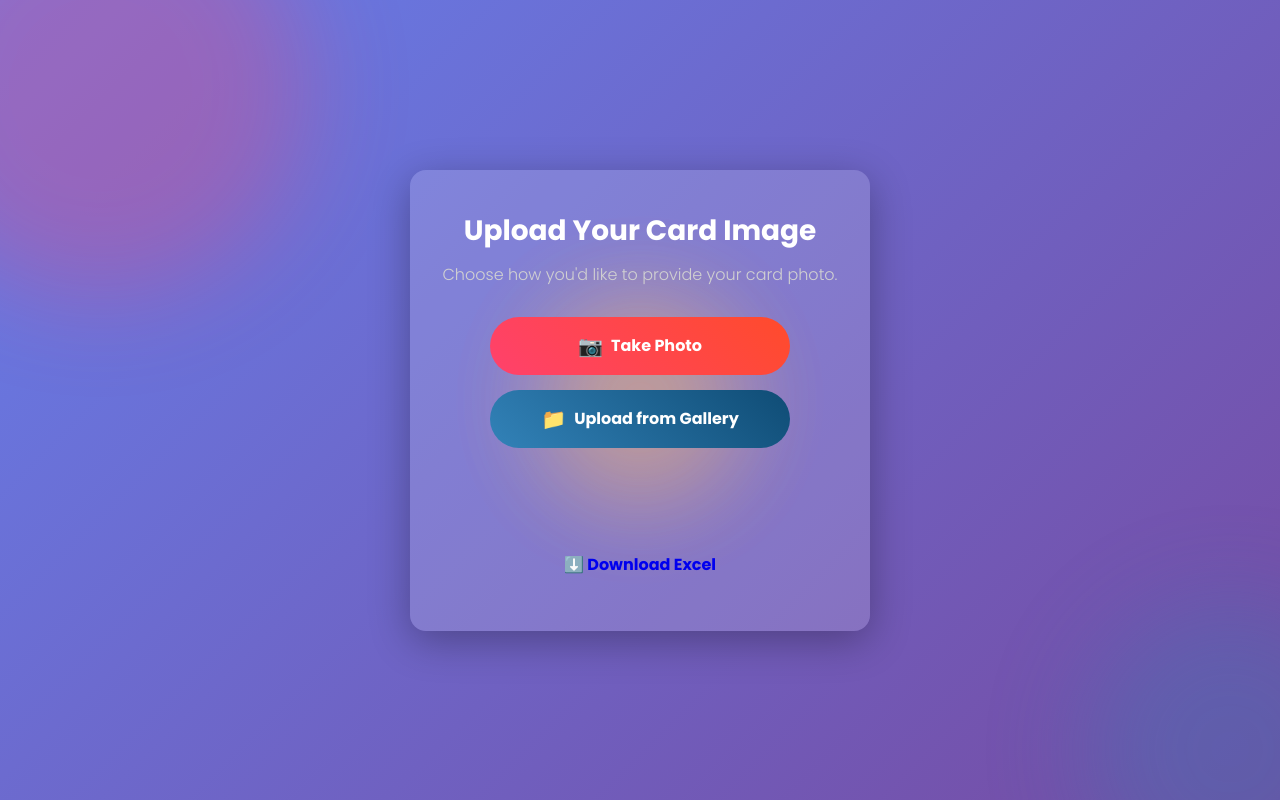
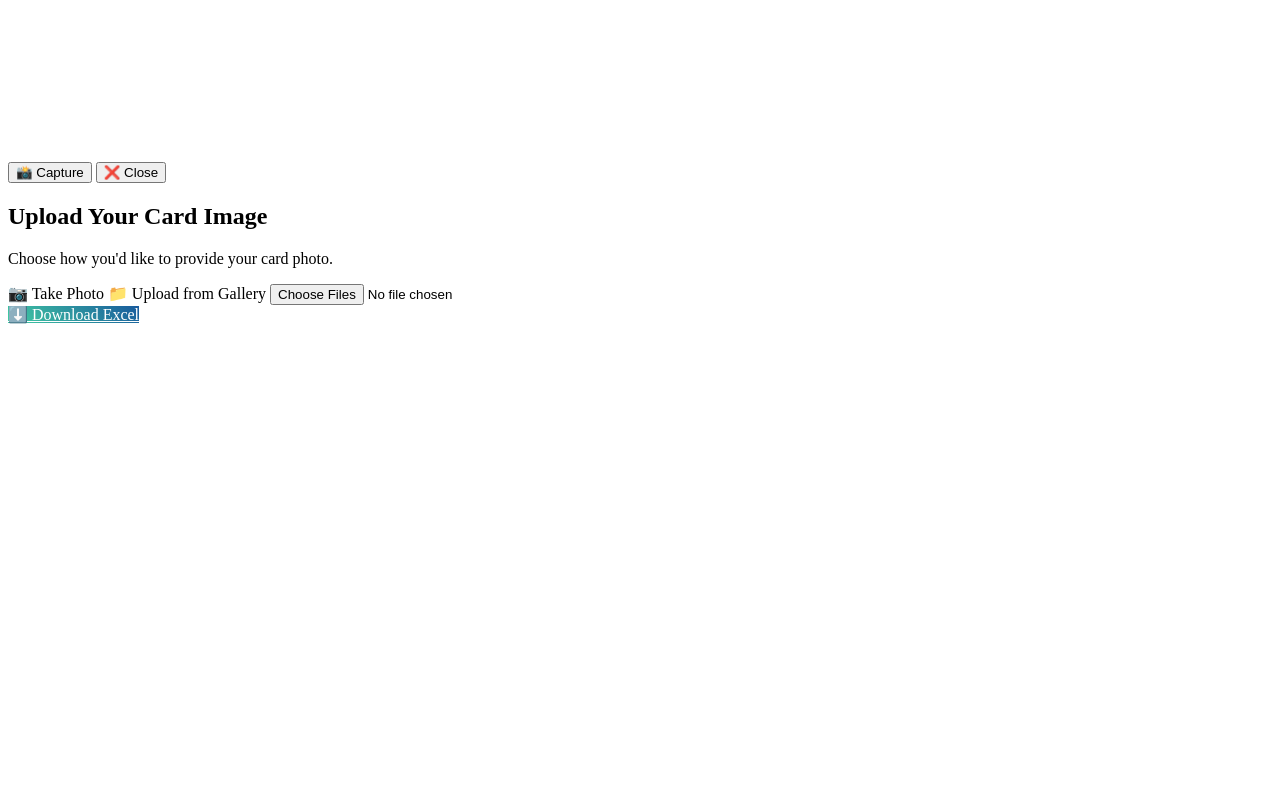
Before and after one commit to AmmarRiaz123/threeft, a Flask app: page / in a window 1280 px wide. Run offline with Flask 3, Linux system fonts and the light colour scheme.

Commit message:
Update styling.css

```diff
--- a/static/styling.css
+++ b/static/styling.css
@@ -1,318 +1,22 @@
-/* styling.css */
-* {
-  margin: 0;
-  padding: 0;
-  box-sizing: border-box;
-}
+/* ...existing styles remain unchanged... */
 
-body {
-  min-height: 100vh;
-  background: linear-gradient(135deg, #667eea, #764ba2);
-  overflow: auto;
-  font-family: 'Poppins', sans-serif;
-  display: flex;
-  justify-content: center;
-  align-items: center;
-  animation: fadeInBody 1.5s ease forwards;
-}
-
-.background-shapes {
-  position: absolute;
-  top: 0;
-  left: 0;
-  width: 100%;
-  height: 100%;
-  overflow: hidden;
-  z-index: 0;
-}
-
-.shape {
-  position: absolute;
-  border-radius: 50%;
-  opacity: 0.3;
-  animation: float 20s infinite ease-in-out alternate;
-  filter: blur(50px);
-}
-
-.shape1 {
-  width: 400px;
-  height: 400px;
-  background: #ff416c;
-  top: -100px;
-  left: -100px;
-}
-
-.shape2 {
-  width: 300px;
-  height: 300px;
-  background: #3282b8;
-  bottom: -100px;
-  right: -100px;
-  animation-delay: 5s;
-}
-
-.shape3 {
-  width: 200px;
-  height: 200px;
-  background: #ffb347;
-  top: 50%;
-  left: 50%;
-  transform: translate(-50%, -50%);
-  animation-delay: 10s;
-}
-
-@keyframes float {
-  0% { transform: translateY(0) scale(1); }
-  100% { transform: translateY(-50px) scale(1.2); }
-}
-
-.container {
-  position: relative;
-  z-index: 2;
-  width: 100%;
-  max-width: 500px;
-  padding: 20px;
-}
-
-.glass-card {
-  background: rgba(255, 255, 255, 0.15);
-  border-radius: 16px;
-  padding: 40px 30px;
-  backdrop-filter: blur(10px);
-  box-shadow: 0 10px 40px rgba(0, 0, 0, 0.3);
-  text-align: center;
-  transform: translateY(30px);
-  opacity: 0;
-  animation: slideUp 1s ease forwards 0.5s;
-}
-
-.glass-card h2 {
-  color: #fff;
-  font-size: 28px;
-  font-weight: 600;
-  margin-bottom: 10px;
-}
-
-.subtitle {
-  color: #d1d1d1;
-  font-weight: 300;
-  margin-bottom: 30px;
-}
-
-form {
-  display: flex;
-  flex-direction: column;
-  gap: 15px;
-  align-items: center;
-}
-
-.button {
-  display: inline-flex;
-  align-items: center;
-  justify-content: center;
-  padding: 14px 24px;
-  border-radius: 50px;
-  border: none;
-  cursor: pointer;
-  font-weight: 600;
-  font-size: 16px;
-  text-decoration: none;
-  transition: all 0.3s ease;
-  width: 100%;
-  max-width: 300px;
-  position: relative;
-  overflow: hidden;
-}
-
-.button .icon {
-  margin-right: 8px;
-  font-size: 20px;
-}
-
-.camera-btn {
-  background: linear-gradient(45deg, #ff416c, #ff4b2b);
+/* Additional button for download */
+.download-btn {
+  background: linear-gradient(45deg, #43cea2, #185a9d);
   color: #fff;
 }
 
-.camera-btn:hover {
-  background: linear-gradient(45deg, #ff4b2b, #ff416c);
-  box-shadow: 0 0 20px rgba(255, 75, 43, 0.6);
+.download-btn:hover {
+  background: linear-gradient(45deg, #185a9d, #43cea2);
+  box-shadow: 0 0 20px rgba(24, 90, 157, 0.6);
 }
 
-.upload-btn {
-  background: linear-gradient(45deg, #3282b8, #0f4c75);
-  color: #fff;
-}
-
-.upload-btn:hover {
-  background: linear-gradient(45deg, #0f4c75, #3282b8);
-  box-shadow: 0 0 20px rgba(50, 130, 184, 0.6);
-}
-
-input[type="file"] {
+/* Hidden utility class */
+.hidden {
   display: none;
 }
 
-.preview {
-  margin-top: 20px;
-  opacity: 0;
-  transition: opacity 0.5s ease;
+/* Add margin between buttons */
+form .button + .button {
+  margin-top: 10px;
 }
-
-.preview img {
-  max-width: 100%;
-  border-radius: 10px;
-  box-shadow: 0 8px 20px rgba(0, 0, 0, 0.4);
-  animation: fadeIn 1s ease forwards;
-}
-
-.extracted-info {
-  margin-top: 20px;
-  text-align: left;
-  color: #fff;
-  animation: fadeIn 1s ease forwards;
-  width: 100%;
-}
-
-.info-block {
-  background-color: rgba(255, 255, 255, 0.1);
-  border-radius: 12px;
-  padding: 15px 20px;
-  margin-bottom: 15px;
-  box-shadow: 0 6px 20px rgba(0, 0, 0, 0.25);
-}
-
-.info-block h3 {
-  margin-bottom: 10px;
-  color: #ffd369;
-}
-
-.info-block p {
-  margin: 4px 0;
-}
-
-/* Animations */
-@keyframes fadeInBody {
-  from { opacity: 0; }
-  to { opacity: 1; }
-}
-
-@keyframes slideUp {
-  from { transform: translateY(30px); opacity: 0; }
-  to { transform: translateY(0); opacity: 1; }
-}
-
-@keyframes fadeIn {
-  from { opacity: 0; }
-  to { opacity: 1; }
-}
-.success-message {
-  text-align: center;
-  margin-bottom: 20px;
-  animation: fadeInScale 0.6s ease;
-}
-
-.checkmark-wrapper {
-  display: flex;
-  flex-direction: column;
-  align-items: center;
-  color: #ffffff;
-  font-weight: 600;
-  font-size: 18px;
-}
-
-.checkmark-circle {
-  width: 40px;
-  height: 40px;
-  border-radius: 50%;
-  display: inline-block;
-  border: 4px solid #278701;
-  position: relative;
-  margin-bottom: 10px;
-  animation: pop 0.3s ease;
-}
-
-.checkmark-stem {
-  position: absolute;
-  width: 2px;
-  height: 12px;
-  background-color: #278701;
-  top: 10px;
-  left: 18px;
-  transform: rotate(45deg);
-}
-
-.checkmark-kick {
-  position: absolute;
-  width: 2px;
-  height: 6px;
-  background-color: #278701;
-  top: 16px;
-  left: 14px;
-  transform: rotate(-45deg);
-}
-
-@keyframes fadeInScale {
-  0% { opacity: 0; transform: scale(0.9); }
-  100% { opacity: 1; transform: scale(1); }
-}
-
-@keyframes pop {
-  0% { transform: scale(0.5); opacity: 0; }
-  100% { transform: scale(1); opacity: 1; }
-}
-.loader-overlay {
-  position: fixed;
-  top: 0;
-  left: 0;
-  width: 100%;
-  height: 100%;
-  background: rgba(0, 0, 0, 0.6);
-  z-index: 9999;
-  display: flex;
-  justify-content: center;
-  align-items: center;
-  flex-direction: column;
-  color: white;
-  font-size: 20px;
-  font-weight: 500;
-}
-
-.spinner {
-  width: 50px;
-  height: 50px;
-  border: 5px solid #fff;
-  border-top: 5px solid #00ff84;
-  border-radius: 50%;
-  animation: spin 1s linear infinite;
-  margin-bottom: 20px;
-}
-
-@keyframes spin {
-  to { transform: rotate(360deg); }
-}
-
-/* Webcam modal */
-.modal {
-  display: none;
-  position: fixed;
-  z-index: 999;
-  left: 0; top: 0;
-  width: 100%; height: 100%;
-  background-color: rgba(0,0,0,0.8);
-  justify-content: center;
-  align-items: center;
-}
-
-.modal-content {
-  background: #fff;
-  padding: 20px;
-  border-radius: 12px;
-  text-align: center;
-}
-
-#webcam {
-  width: 100%;
-  max-width: 400px;
-  border-radius: 10px;
-}
```
